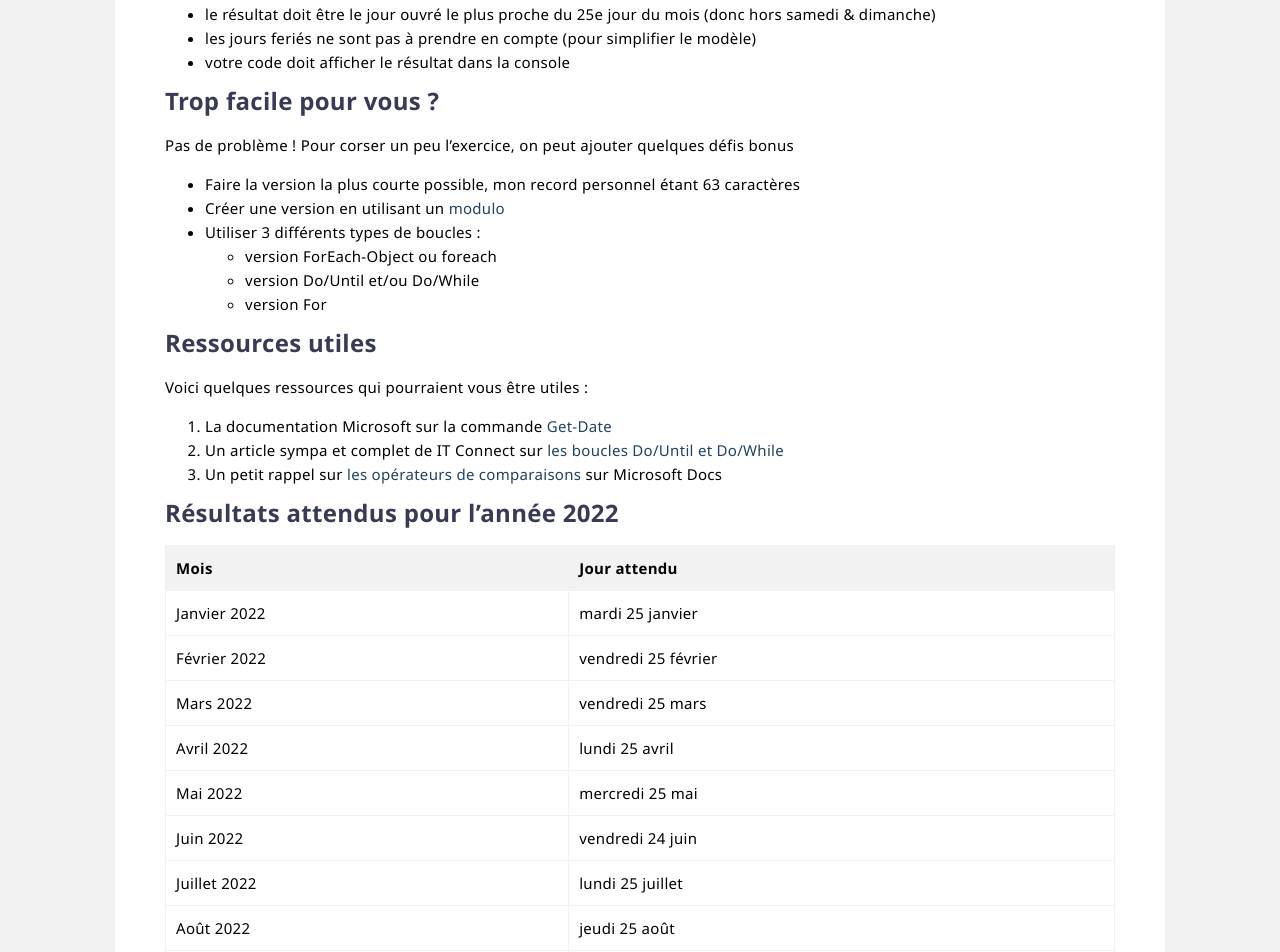
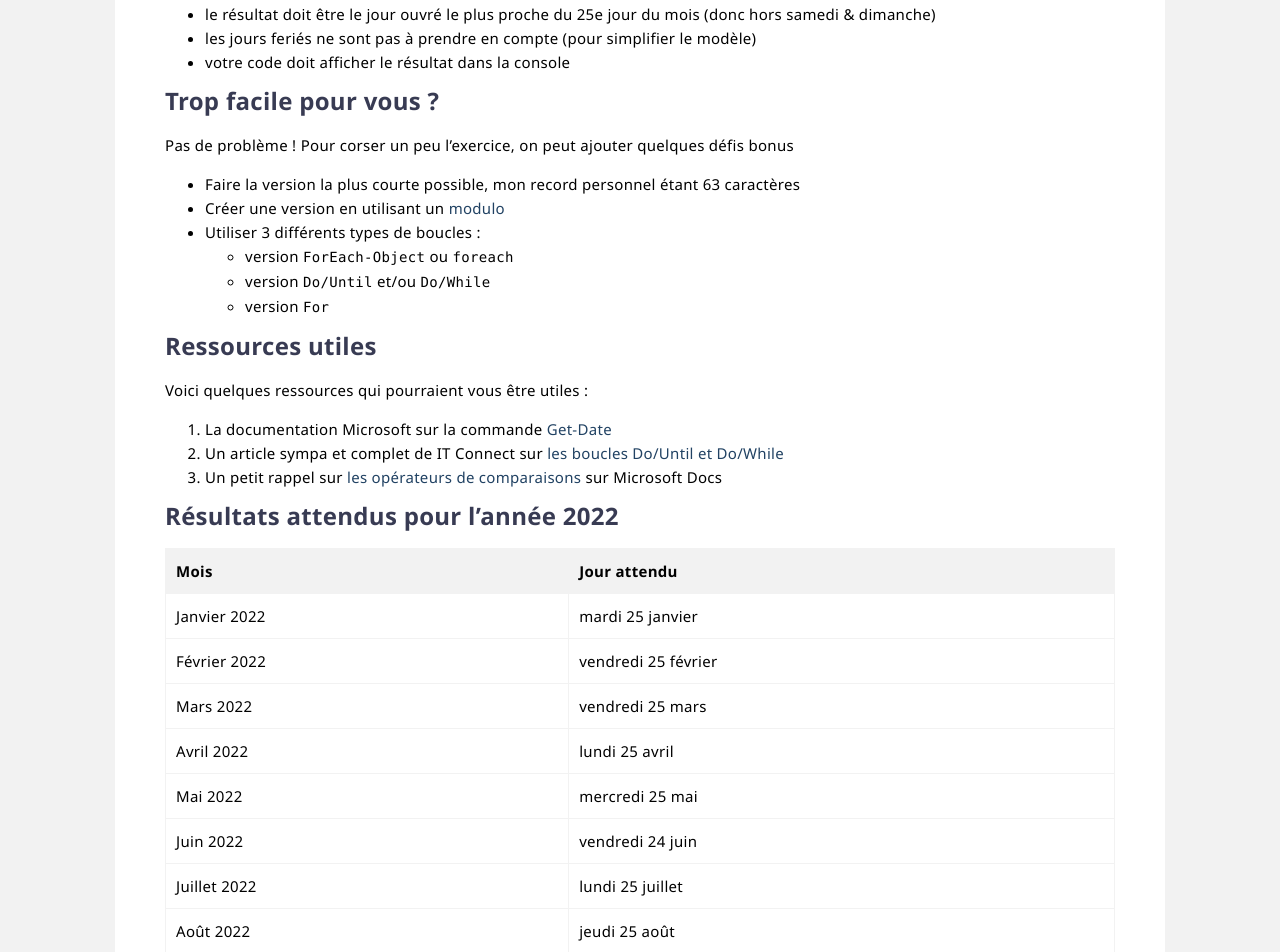
Before and after one commit to leobouard/leobouard.github.io, a Jekyll site: the page built from _posts/2021-07-23-jour-de-paie.md, in a window 1280 px wide. Shown: the part 880-1832 px from the top of the page. Built offline with Jekyll 4.4.1, drawn with Linux system fonts in a browser that asks for light colours.

Commit message:
Correction fautes et typo

```diff
--- a/_layouts/default.html
+++ b/_layouts/default.html
@@ -6,7 +6,6 @@
     <meta http-equiv="X-UA-Compatible" content="IE=edge">
     <meta name="viewport" content="width=device-width">
     <meta name="description" content="{{ page.description }}">
-    <meta name="image" content="/assets/images/hero.png">
     {% seo %}
     <link rel="stylesheet" href="{{ "/assets/css/style.css?v=" | append: site.github.build_revision | relative_url }}">
     <link rel="stylesheet" href="{{ "/assets/css/posts.css?v=" | append: site.github.build_revision | relative_url }}">
--- a/_posts/2021-07-23-jour-de-paie.md
+++ b/_posts/2021-07-23-jour-de-paie.md
@@ -31,9 +31,9 @@ Pas de problème ! Pour corser un peu l'exercice, on peut ajouter quelques défi
 - Faire la version la plus courte possible, mon record personnel étant 63 caractères
 - Créer une version en utilisant un [modulo](https://devblogs.microsoft.com/scripting/powertip-return-remainder-after-dividing-two-numbers/)
 - Utiliser 3 différents types de boucles :
-  - version ForEach-Object ou foreach
-  - version Do/Until et/ou Do/While
-  - version For
+  - version `ForEach-Object` ou `foreach`
+  - version `Do/Until` et/ou `Do/While`
+  - version `For`
 
 ## Ressources utiles
 
--- a/assets/css/style.scss
+++ b/assets/css/style.scss
@@ -142,6 +142,7 @@ section {
     a:hover {
         text-decoration: underline;
         transition: all 400ms ease-in-out;
+        color: #3a75af;
     }
 
     h1, h2, h3, h4, h5 {
```
Also changed, not shown: 404.md (+1 -3 lines), _layouts/post_defi.html (added).
